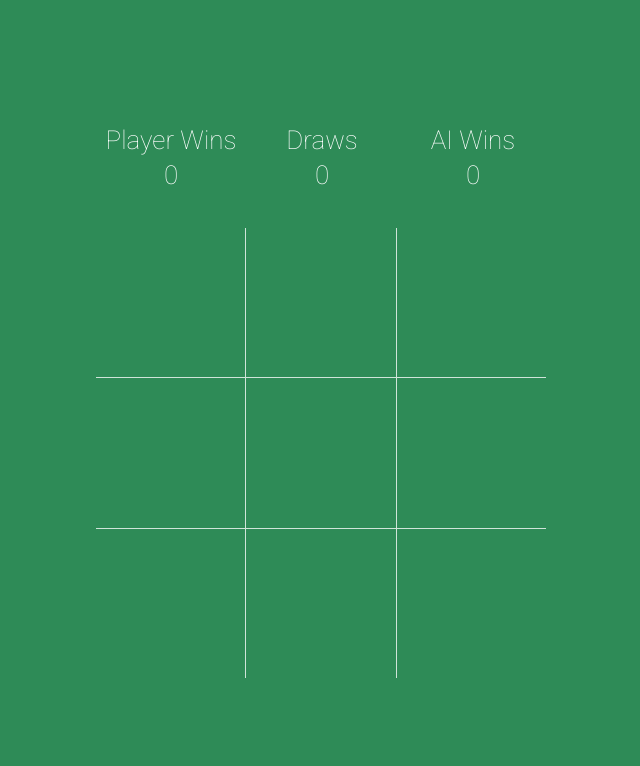
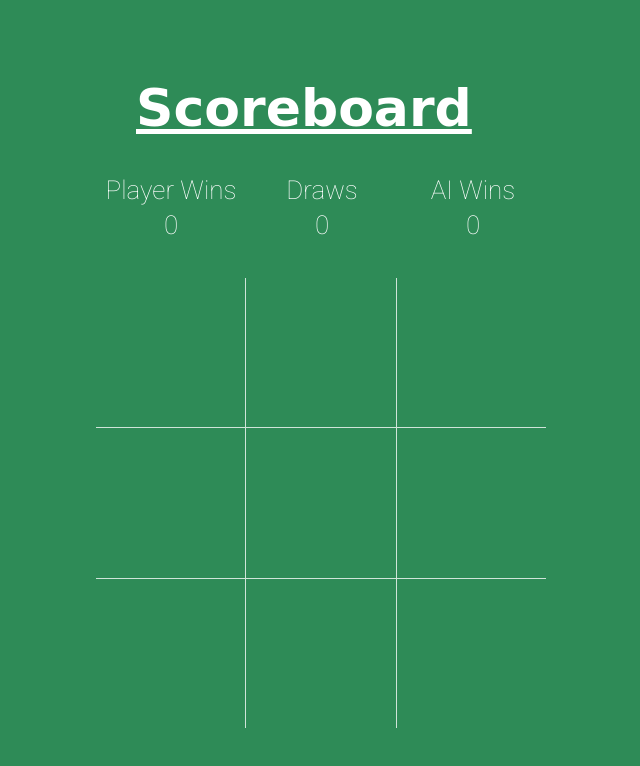
Before and after one commit to KajTassi/tic-tac-game, a React (Create React App) app: page / in a window 1280 px wide. Shown: the top 766 px of the page, without its empty margins (318-958 px from the left). Built offline with nearby package versions, Linux system fonts and the light colour scheme.

Commit message:
afterwork tweaks

```diff
--- a/src/components/Scores.js
+++ b/src/components/Scores.js
@@ -2,6 +2,10 @@ import "./Styling.css";
 
 function Scores({ scores }) {
   return (
+    <body>
+      <title className="scores">
+        <h1>Scoreboard</h1>
+      </title>
       <section className="scores">
         <div>
           <span>Player Wins</span>
@@ -19,6 +23,7 @@ function Scores({ scores }) {
           <span>{scores.o}</span>
         </div>
       </section>
+    </body>
   );
 }
 
--- a/src/components/Styling.css
+++ b/src/components/Styling.css
@@ -10,8 +10,8 @@
     display: flex;
     color: #fff;
     font-size: 26px;
+    margin-bottom: 35px;
     justify-content: space-between;
-    margin-bottom: 35px;
     font-weight: 100;
   }
 
@@ -19,6 +19,15 @@
     width: 150px;
     text-align: center;
     line-height: 35px;
+  }
+
+  .scores h1 {
+    display:inline-block;
+    width: 92%;
+    text-align:center;
+    margin-top: 5px;
+    text-decoration: underline;
+    font-family: cursive, Comic Sans MS, Snell Roundhand;
   }
 
   .square {
```
Lines whose indentation alone changed are shown as unchanged.
